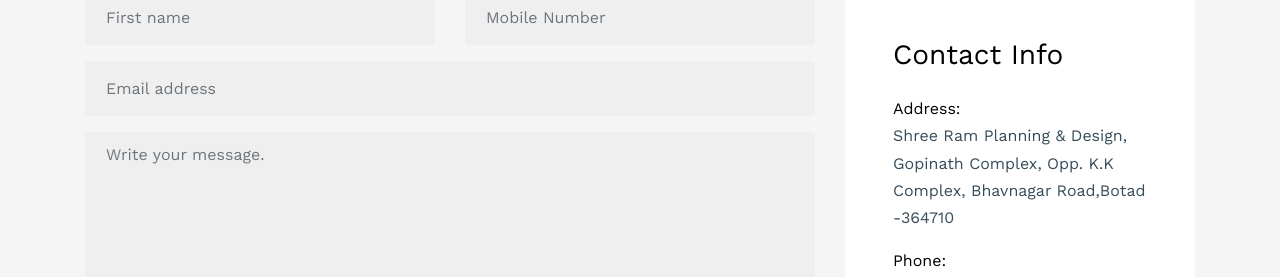
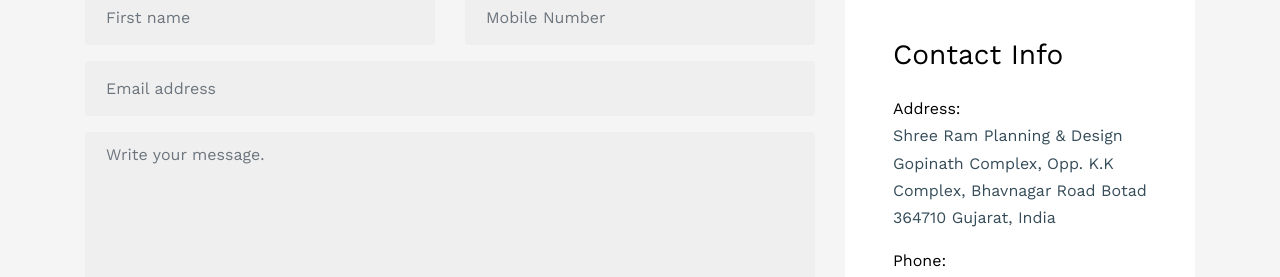
Before and after one commit to blackpearl2707/shreeram, a plain HTML site: page contact.html in a window 1280 px wide. Shown: the part 980-1257 px from the top of the page. Drawn offline with nearby package versions, Linux system fonts and the light colour scheme; files whose address does not match are found by name.

Commit message:
add country and state name

```diff
--- a/contact.html
+++ b/contact.html
@@ -137,7 +137,11 @@
               <ul class="list-unstyled footer-link">
                 <li class="d-block mb-3">
                   <span class="d-block text-black">Address:</span>
-                  <span>Shree Ram Planning & Design, Gopinath Complex, Opp. K.K Complex, Bhavnagar Road,Botad -364710</span></li>
+                  <span>Shree Ram Planning & Design</span>
+                  <span>Gopinath Complex, Opp. K.K Complex, Bhavnagar Road</span>
+                  <span>Botad 364710</span>
+                  <span>Gujarat, India</span>
+                </li>
                 <li class="d-block mb-3"><span class="d-block text-black">Phone:</span><span>+91 9825856099</span></li>
                 <li class="d-block mb-3"><span class="d-block text-black">Email:</span><span>shreeram2701@gmail.com</span></li>
               </ul>
```
